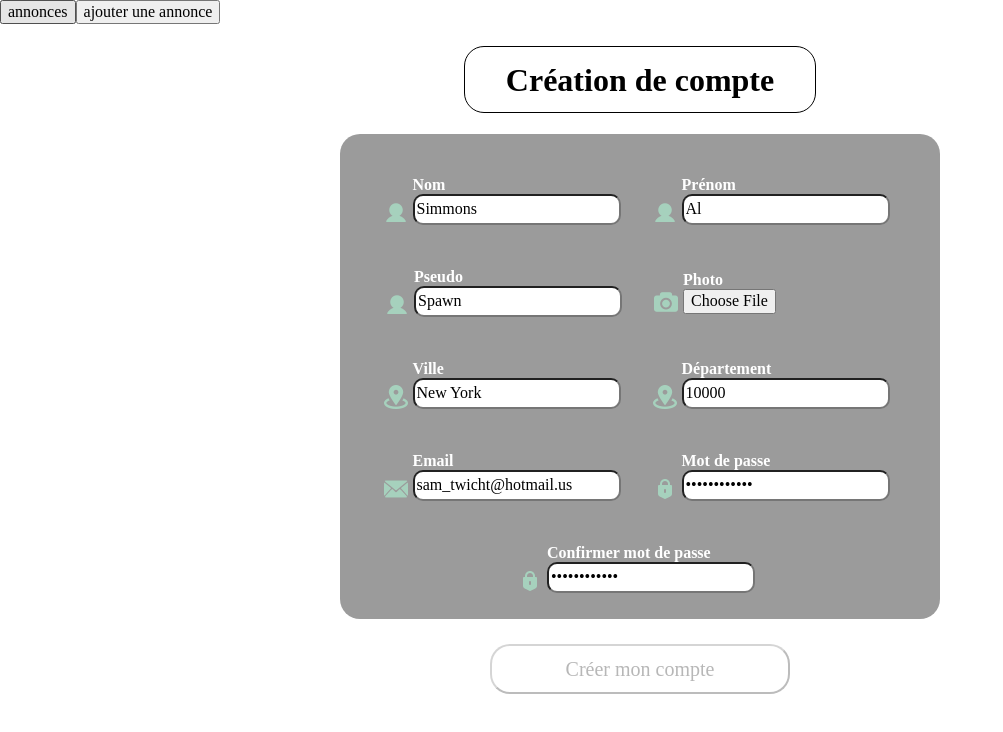
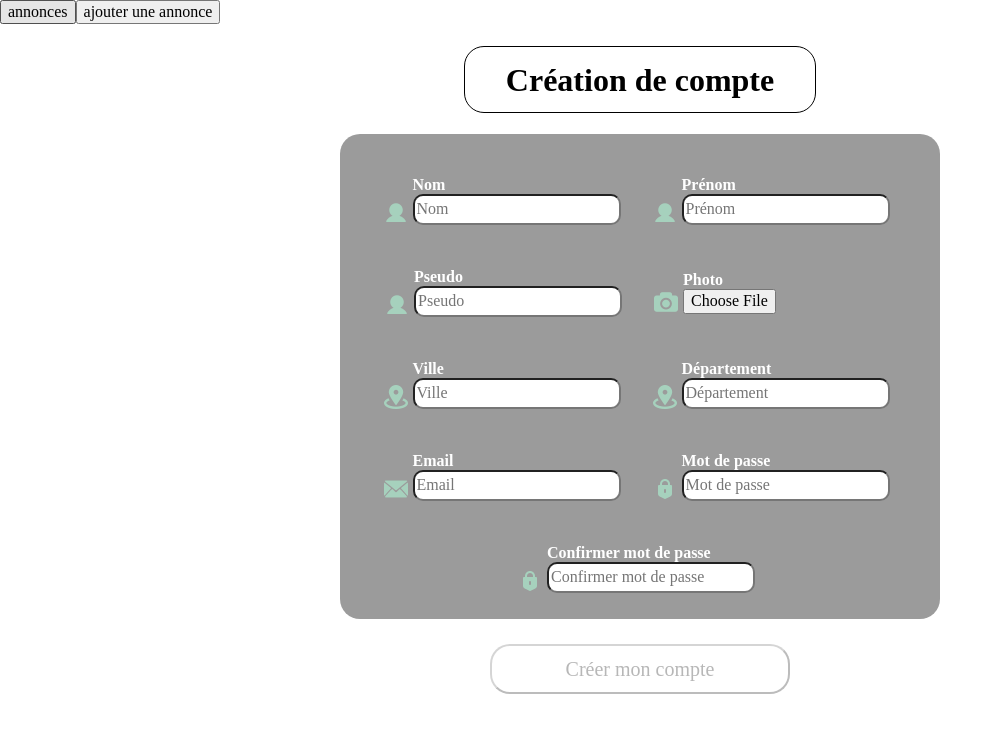
Before and after one commit to Apollo02112022/P3_Front, an Angular app: page /signup in a window 1280 px wide. Shown: the top 732 px of the page, without its empty margins (0-1003 px from the left). Built offline with nearby package versions, Linux system fonts and the light colour scheme.

Commit message:
tenth commit

```diff
--- a/src/app/user-form/user-form.component.html
+++ b/src/app/user-form/user-form.component.html
@@ -302,7 +302,7 @@
           </div>
 
           <div *ngIf="form.get('password')?.hasError('minlength')" class="error">
-            *Minimum 12 caractères.
+            *Minimum 8 caractères.
           </div>
 
         </div>
--- a/src/app/user-form/user-form.component.ts
+++ b/src/app/user-form/user-form.component.ts
@@ -46,15 +46,15 @@ export class UserFormComponent {
 
     this.form = new FormGroup({
 
-      lastname: new FormControl("Simmons", [Validators.required, Validators.maxLength(20), userValidator()]),
-      firstname: new FormControl("Al", [Validators.required, Validators.maxLength(20), userValidator()]),
-      pseudo: new FormControl("Spawn", [Validators.required, Validators.maxLength(10), usernameValidator]),
+      lastname: new FormControl("", [Validators.required, Validators.maxLength(20), userValidator()]),
+      firstname: new FormControl("", [Validators.required, Validators.maxLength(20), userValidator()]),
+      pseudo: new FormControl("", [Validators.required, Validators.maxLength(10), usernameValidator]),
       picture: new FormControl("", [Validators.required, pictureValidator]),
-      mail: new FormControl("sam_twicht@hotmail.us", [Validators.required, Validators.email]),
-      city: new FormControl("New York", [Validators.required, userValidator()]),
-      county: new FormControl("10000", [Validators.required, Validators.minLength(5), Validators.maxLength(5), numberValidator()]),
-      password: new FormControl("A7&abcdefghi", [Validators.required, Validators.minLength(12), passwordValidator]),
-      confirmation: new FormControl("A7&abcdefghi", [Validators.required, Validators.minLength(12), passwordValidator])
+      mail: new FormControl("", [Validators.required, Validators.email]),
+      city: new FormControl("", [Validators.required, userValidator()]),
+      county: new FormControl("", [Validators.required, Validators.minLength(5), Validators.maxLength(5), numberValidator()]),
+      password: new FormControl("", [Validators.required, Validators.minLength(8), passwordValidator]),
+      confirmation: new FormControl("", [Validators.required, Validators.minLength(12), passwordValidator])
     },
 
       { validators: this.mustMatch("password", "confirmation") })
```
